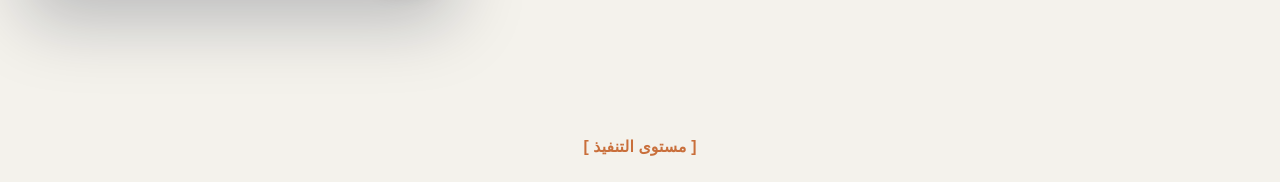
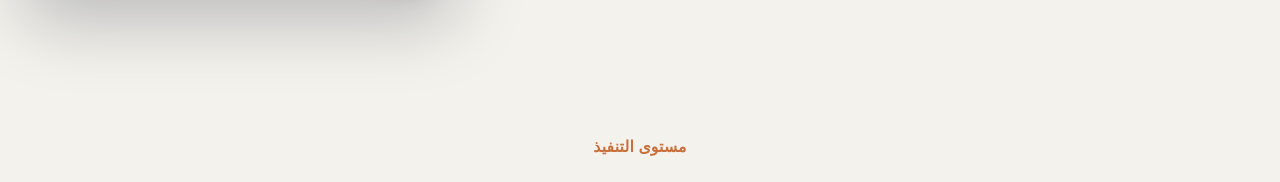
Before and after one commit to mohammedrashad2011-ui/Dewank-2026-website, a Next.js app: page /offers/30-day-content-package in a window 1280 px wide. Shown: the part 780-962 px from the top of the page. Built offline with nearby package versions, Linux system fonts and the light colour scheme; no server answers; a web font is replaced by a local one.

Commit message:
polish offer section labels without brackets

```diff
--- a/app/offers/30-day-content-package/offer-visual-proof.tsx
+++ b/app/offers/30-day-content-package/offer-visual-proof.tsx
@@ -102,7 +102,7 @@ export default function OfferVisualProof() {
   return (
     <section ref={sectionRef} className="shell offer-visual-proof" aria-labelledby="offer-visual-proof-title">
       <div className="offer-visual-proof-head">
-        <span className="section-label">[ مستوى التنفيذ ]</span>
+        <span className="section-label">مستوى التنفيذ</span>
         <h2 id="offer-visual-proof-title">شوف مستوى المحتوى قبل ما تحجز.</h2>
       </div>
 
```
